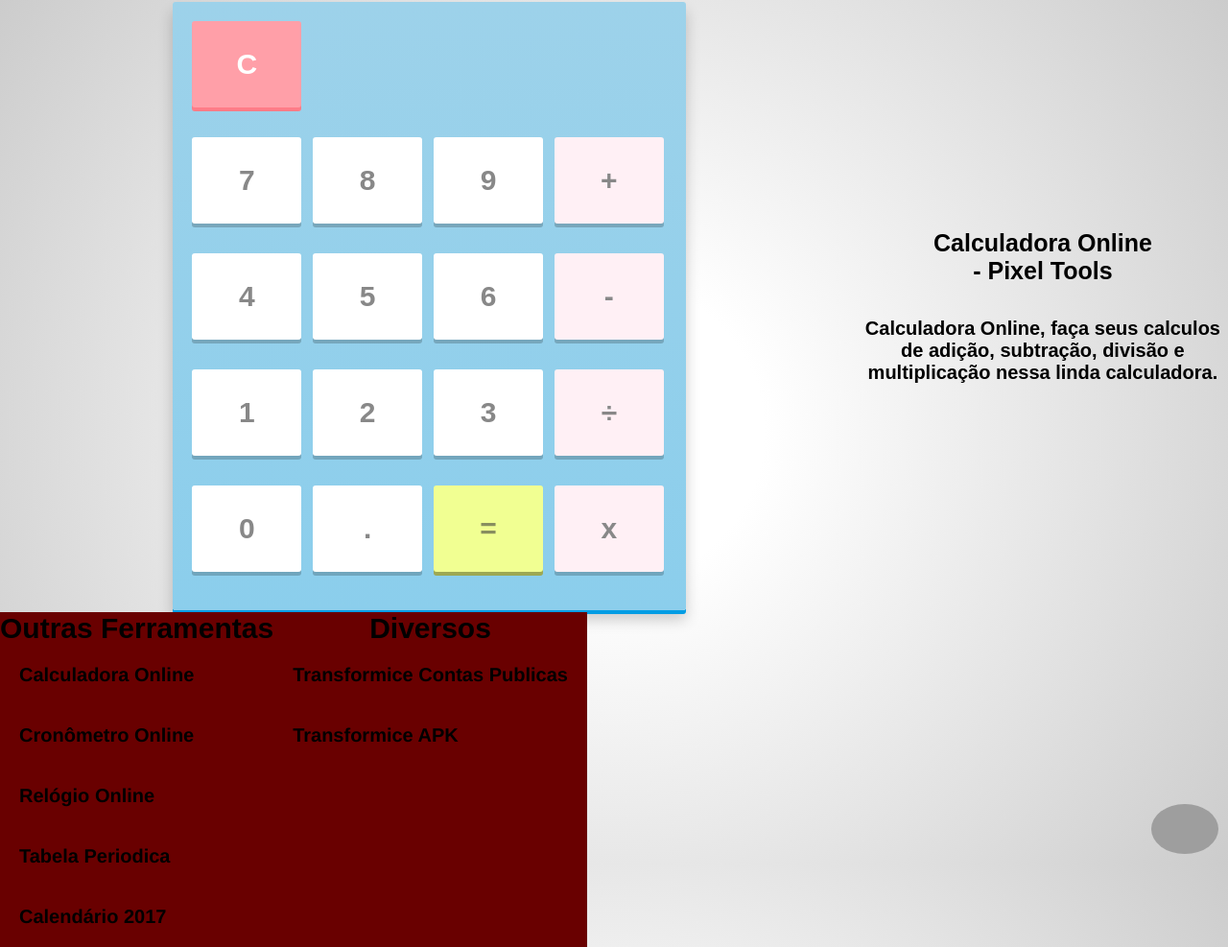
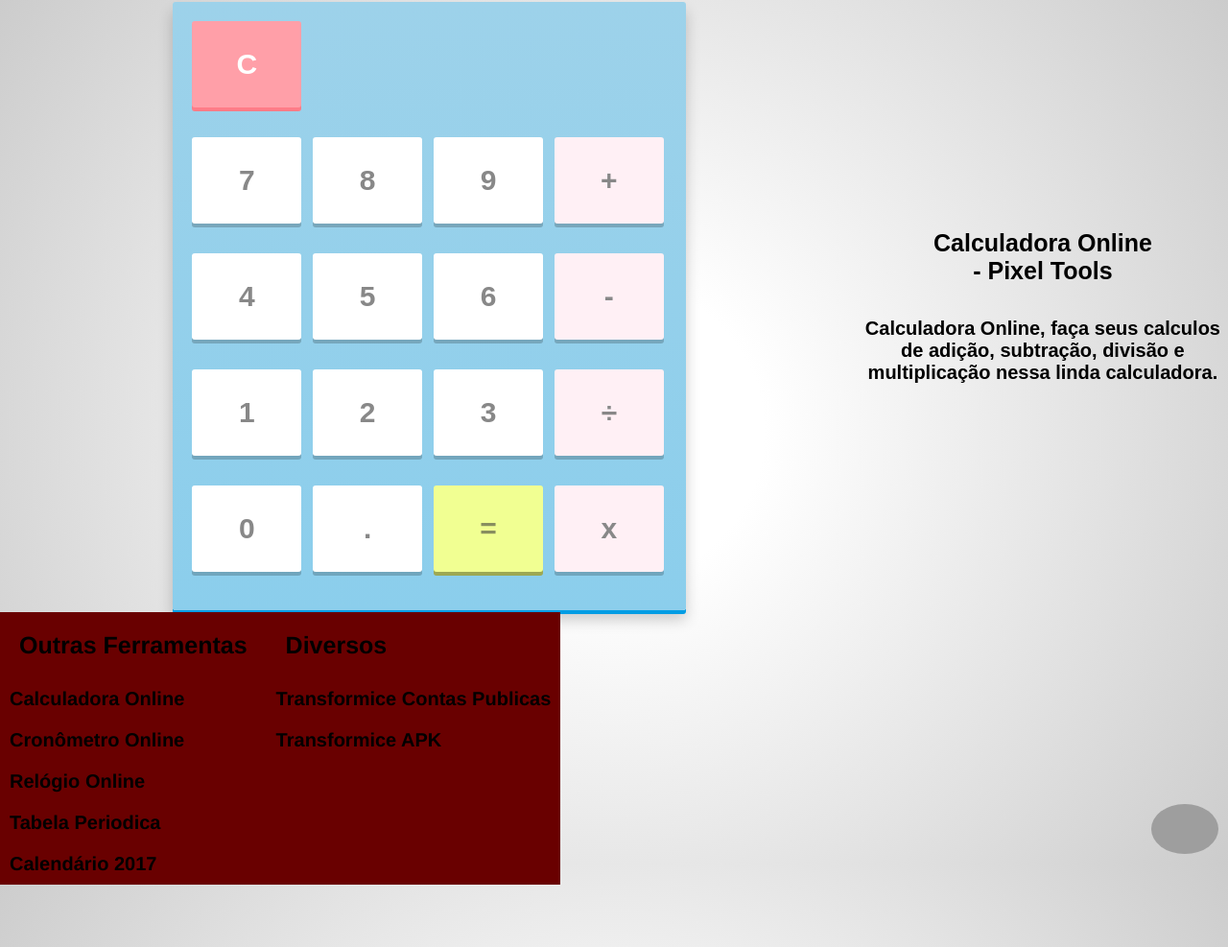
Before and after one commit to TreinoeDieta/Website, a Jekyll site: the page calculadora/teste/index.html, which Jekyll copies as it is, in a window 1280 px wide. Shown: the whole page at 96% size. Built offline with Jekyll 4.4.1, drawn with Linux system fonts in a browser that asks for light colours; grey boxes are pictures that could not be loaded.

Commit message:
Update index.html

```diff
--- a/calculadora/teste/index.html
+++ b/calculadora/teste/index.html
@@ -185,6 +185,14 @@
 		color: black;
 		font-size: 20px;
 		float: left;
+    		margin: 10px;
+		}
+		.subtitle {
+		text-decoration: none;
+		font-family: 'Helvetica Neue',Helvetica,Arial,sans-serif;
+		color: black;
+		font-size: 25px;
+		float: left;
     		margin: 20px;
 		}
 		.sitemap {
```
